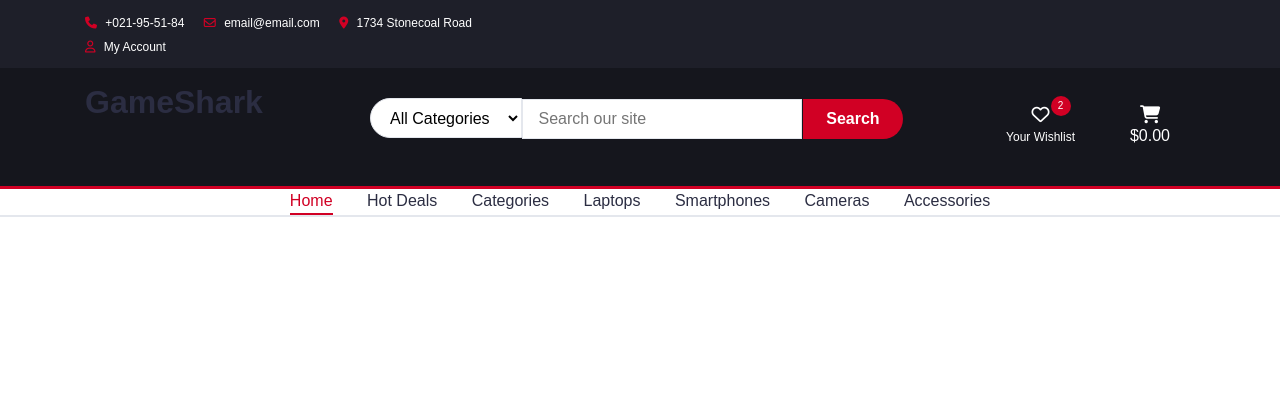
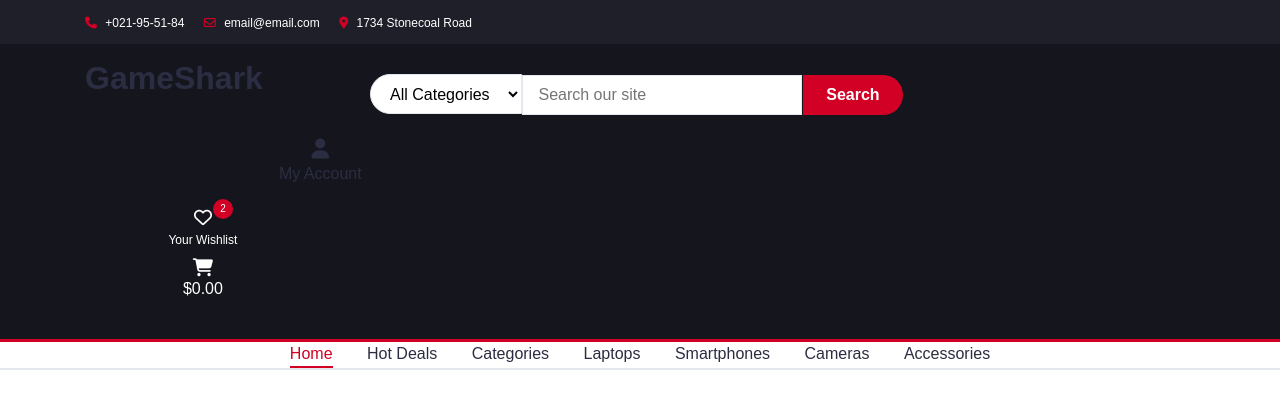
Before and after one commit to dhardi/gameshark, a Django app: page / in a window 1280 px wide. Shown: the top 409 px of the page. Run offline with Django 5.2, Linux system fonts and the light colour scheme; some libraries are stand-ins or nearby versions.

Commit message:
add account and register still fix

```diff
--- a/templates/base.html
+++ b/templates/base.html
@@ -46,25 +46,11 @@
                     <li><a href="#"><i class="fa fa-envelope-o"></i> email@email.com</a></li>
                     <li><a href="#"><i class="fa fa-map-marker"></i> 1734 Stonecoal Road</a></li>
                 </ul>
-              <ul class="header-links pull-right">
 
-                  <li><a href="#"href="#" id="user-options" data-toggle="dropdown" aria-haspopup="true" aria-expanded="false"><i class="fa fa-user-o" ></i> My Account</a></li>
+            </div>
+        </div>
 
 
-                  <div class="dropdown-menu border-0" aria-labelledby="user-options">
-                    {% if request.user.is_authenticated %}
-                        {% if request.user.is_superuser %}
-                            <a href="" class="dropdown-item">Product Management</a>
-                        {% endif %}
-                        <a href="" class="dropdown-item">My Profile</a>
-                        <a href="{% url 'account_logout' %}" class="dropdown-item">Logout</a>
-                    {% else %}
-                        <a href="{% url 'account_signup' %}" class="dropdown-item">Register</a>
-                        <a href="{% url 'account_login' %}" class="dropdown-item">Login</a>
-                    {% endif %}
-                </div>
-              </ul>
-          </div>
           <!--account-->
 
 
@@ -97,7 +83,29 @@
                   </div>
   <!--Search end-->
 
+  <!--account-->
 
+  <div class="col-12 col-lg-4 my-auto py-1 py-lg-0">
+    <ul class="list-inline list-unstyled text-center text-lg-right my-0">
+        <li class="list-inline-item dropdown">
+            <a class="text-black nav-link" href="#" id="user-options" data-toggle="dropdown" aria-haspopup="true" aria-expanded="false">
+                <div class="text-center">
+                    <div><i class="fas fa-user fa-lg"></i></div>
+                    <p class="my-0">My Account</p>
+                </div>
+            </a>
+            <div class="dropdown-menu border-0" aria-labelledby="user-options">
+                {% if request.user.is_authenticated %}
+                    {% if request.user.is_superuser %}
+                        <a href="" class="dropdown-item">Product Management</a>
+                    {% endif %}
+                    <a href="" class="dropdown-item">My Profile</a>
+                    <a href="{% url 'account_logout' %}" class="dropdown-item">Logout</a>
+                {% else %}
+                    <a href="{% url 'account_signup' %}" class="dropdown-item">Register</a>
+                    <a href="{% url 'account_login' %}" class="dropdown-item">Login</a>
+                {% endif %}
+            </div>
 
 
                   <div class="col-md-3 clearfix">
```
Lines whose indentation alone changed are shown as unchanged.
